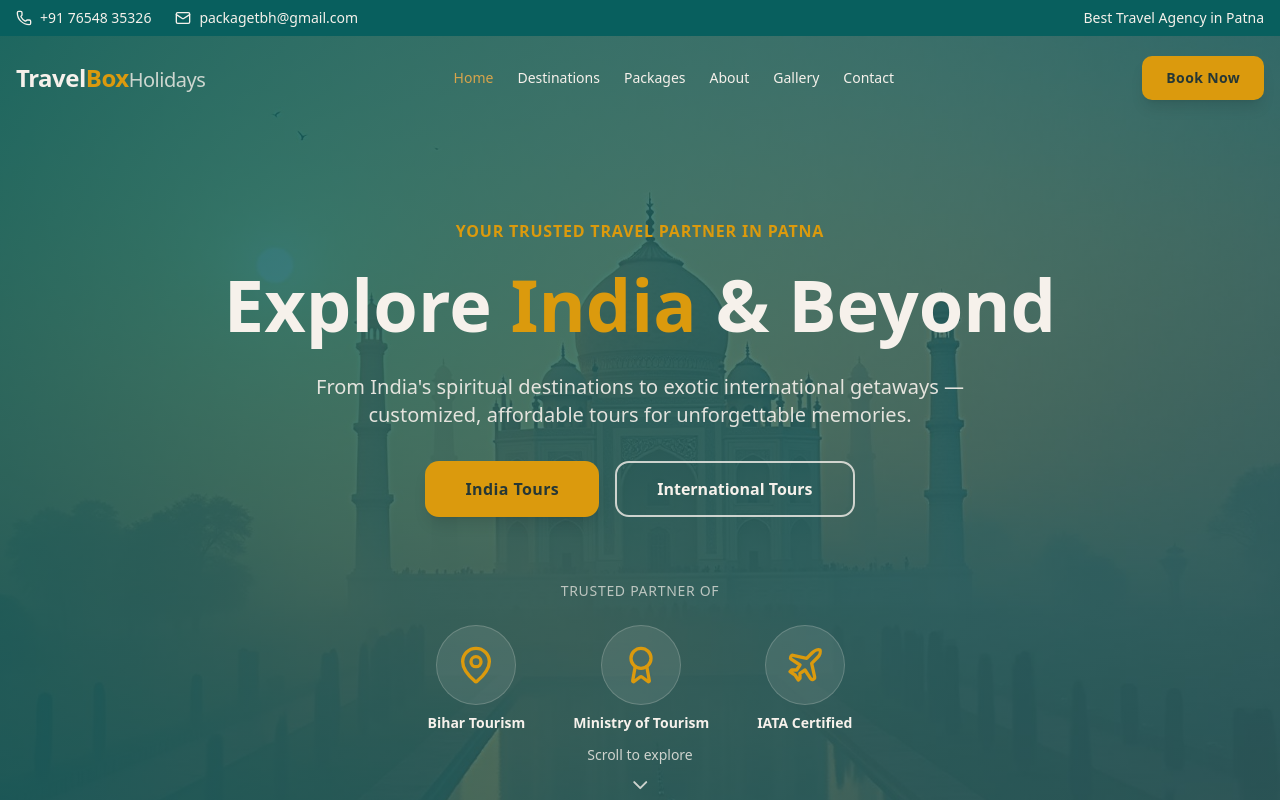
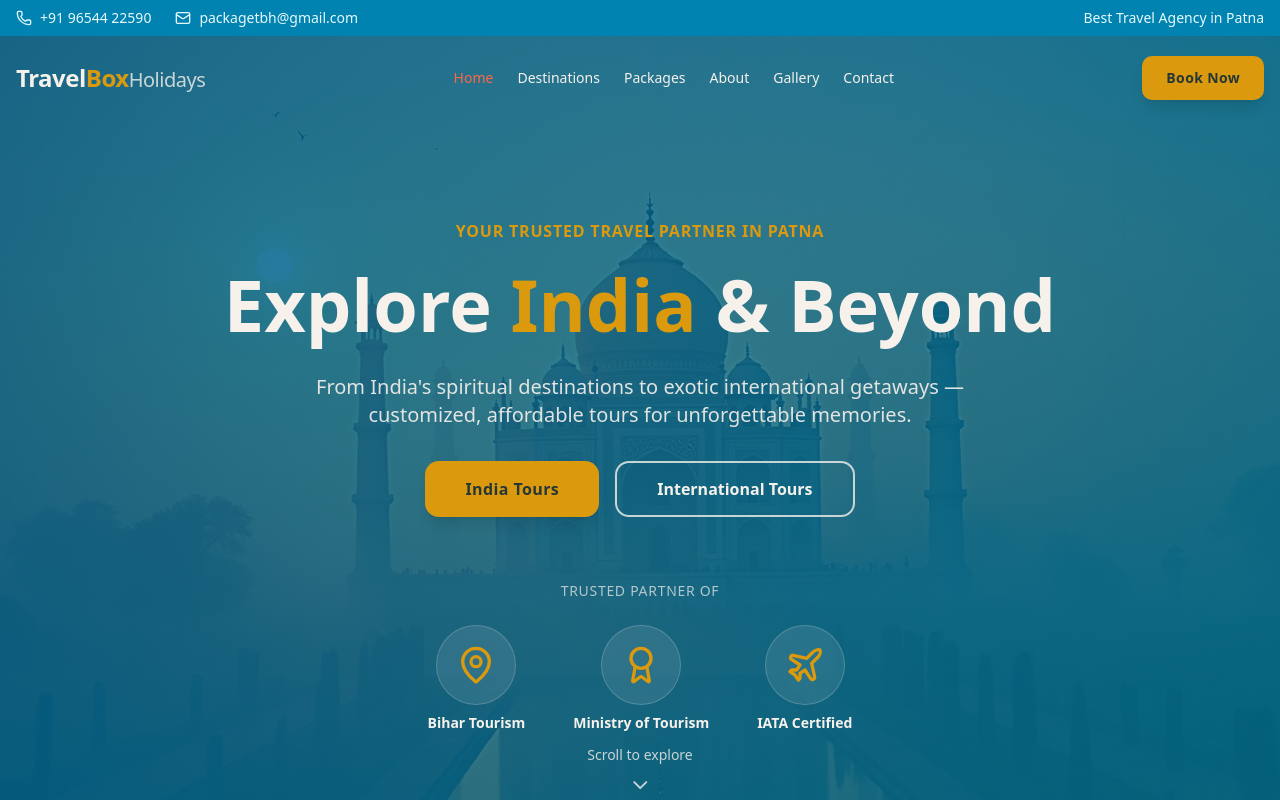
Before and after one commit to ellipticamit92/travelbox_holidays, a Next.js app: page / in a window 1280 px wide. Shown: the top 800 px of the page. Built offline with nearby package versions, Linux system fonts and the light colour scheme.

Commit message:
theme changed

```diff
--- a/src/app/globals.css
+++ b/src/app/globals.css
@@ -45,7 +45,7 @@
 
 :root {
   --radius: 0.625rem;
-  --background: oklch(0.96 0.010 78);
+  --background: oklch(0.96 0.01 78);
   --foreground: oklch(0.32 0.023 195);
   --card: oklch(1 0 0);
   --card-foreground: oklch(0.32 0.023 195);
@@ -53,13 +53,15 @@
   --popover: oklch(1 0 0);
   --popover-foreground: oklch(0.32 0.023 195);
 
-  --primary: oklch(0.44 0.073 194);
-  --primary-foreground: oklch(0.96 0.010 78);
-  --secondary: oklch(0.75 0.122 79);
-  --secondary-foreground: oklch(0.32 0.023 195);
-  --muted: oklch(0.92 0.010 80);
+  --primary: oklch(0.55 0.16 220);
+  --primary-foreground: oklch(0.97 0.02 210);
+
+  --secondary: oklch(0.7 0.19 35);
+  --secondary-foreground: oklch(0.25 0.06 220);
+
+  --muted: oklch(0.92 0.01 80);
   --muted-foreground: oklch(0.55 0.025 195);
-  --accent: oklch(0.73 0.150 78);
+  --accent: oklch(0.73 0.15 78);
   --accent-foreground: oklch(0.32 0.023 195);
   --destructive: oklch(0.577 0.245 27.325);
   --border: oklch(0.922 0 0);
@@ -82,32 +84,33 @@
   /* Custom utility variables */
   --hero-gradient: linear-gradient(
     135deg,
-    oklch(0.44 0.073 194 / 0.9),
-    oklch(0.50 0.058 194 / 0.7)
+    oklch(0.42 0.16 220 / 0.9),
+    oklch(0.55 0.12 220 / 0.7)
   );
 
-  --card-shadow: 0 4px 20px oklch(0.32 0.023 195 / 0.08);
-  --card-shadow-hover: 0 12px 40px oklch(0.32 0.023 195 / 0.15);
-  --gold-glow: 0 0 40px oklch(0.70 0.130 78 / 0.3);
+  --card-shadow: 0 4px 20px oklch(0.25 0.06 220 / 0.08);
+  --card-shadow-hover: 0 12px 40px oklch(0.25 0.06 220 / 0.15);
+
+  --gold-glow: 0 0 40px oklch(0.68 0.18 35 / 0.3);
 }
 
 .dark {
-  --background: oklch(0.28 0.020 200);
+  --background: oklch(0.28 0.02 200);
   --foreground: oklch(0.94 0.015 80);
-  --card: oklch(0.30 0.022 198);
+  --card: oklch(0.3 0.022 198);
   --card-foreground: oklch(0.94 0.015 80);
 
-  --popover: oklch(0.30 0.022 198);
+  --popover: oklch(0.3 0.022 198);
   --popover-foreground: oklch(0.94 0.015 80);
 
   --primary: oklch(0.77 0.145 78);
-  --primary-foreground: oklch(0.28 0.020 200);
-  --secondary: oklch(0.40 0.030 196);
+  --primary-foreground: oklch(0.28 0.02 200);
+  --secondary: oklch(0.4 0.03 196);
   --secondary-foreground: oklch(0.94 0.015 80);
   --muted: oklch(0.34 0.025 195);
   --muted-foreground: oklch(0.78 0.035 80);
-  --accent: oklch(0.70 0.130 78);
-  --accent-foreground: oklch(0.28 0.020 200);
+  --accent: oklch(0.7 0.13 78);
+  --accent-foreground: oklch(0.28 0.02 200);
   --destructive: oklch(0.704 0.191 22.216);
   --border: oklch(1 0 0 / 10%);
   --input: oklch(1 0 0 / 15%);
@@ -130,11 +133,11 @@
   --hero-gradient: linear-gradient(
     135deg,
     oklch(0.44 0.073 194 / 0.9),
-    oklch(0.50 0.058 194 / 0.7)
+    oklch(0.5 0.058 194 / 0.7)
   );
   --card-shadow: 0 4px 20px oklch(0.32 0.023 195 / 0.08);
   --card-shadow-hover: 0 12px 40px oklch(0.32 0.023 195 / 0.15);
-  --gold-glow: 0 0 40px oklch(0.70 0.130 78 / 0.3);
+  --gold-glow: 0 0 40px oklch(0.7 0.13 78 / 0.3);
 }
 
 @layer base {
@@ -207,7 +210,8 @@
   }
 
   @keyframes float {
-    0%, 100% {
+    0%,
+    100% {
       transform: translateY(0);
     }
     50% {
--- a/src/components/molecules/TopBar.tsx
+++ b/src/components/molecules/TopBar.tsx
@@ -8,8 +8,11 @@ interface TopBarProps {
   email?: string;
   className?: string;
 }
-
-export function TopBar({ phone = PHONE_NUMBER, email = EMAIL }: TopBarProps) {
+("");
+export function TopBar({
+  phone = "+91 96544 22590",
+  email = EMAIL,
+}: TopBarProps) {
   return (
     <div
       className="hidden md:block bg-primary text-primary-foreground py-2"
```
Also changed, not shown: src/data/destinations.ts (+59 -49 lines), public/europe.jpg (added), public/thailand.jpg (added).
